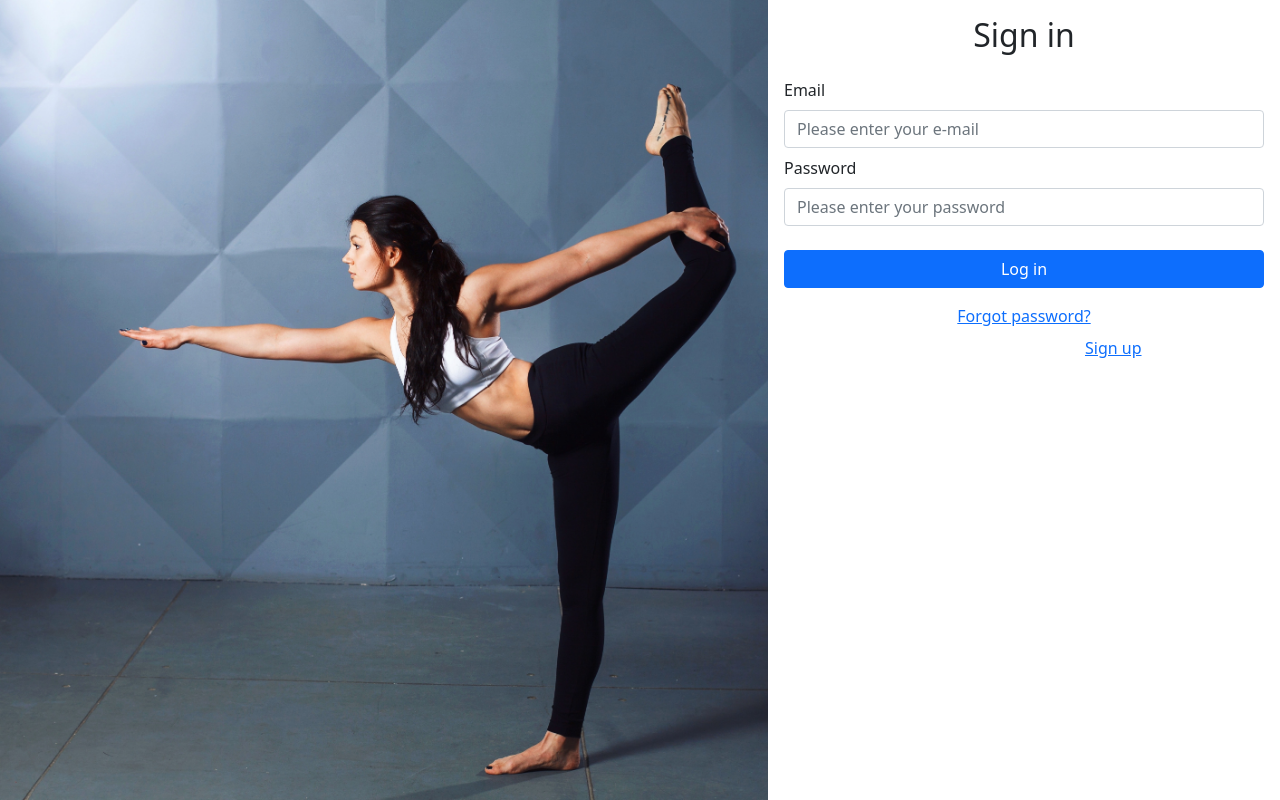
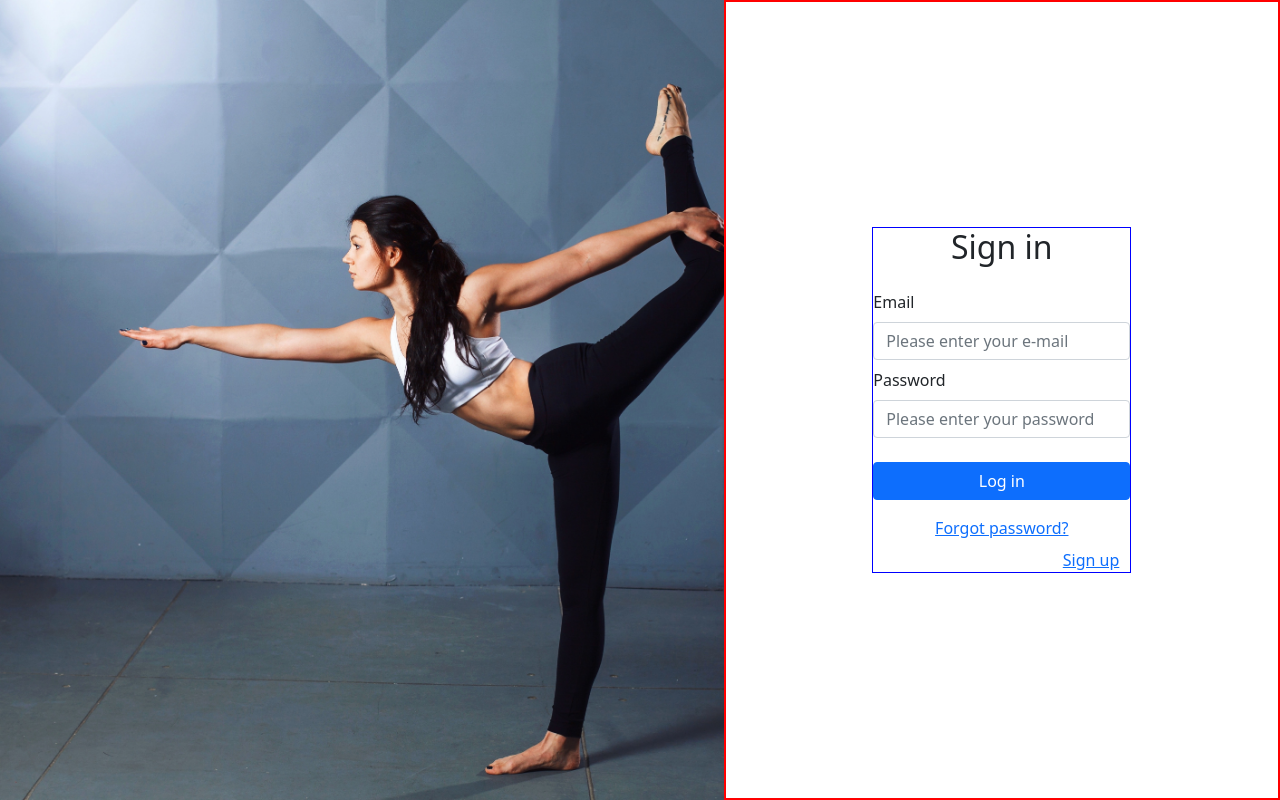
Before and after one commit to bogdiusf/gymeasure-production, a React (Create React App) app: page /login in a window 1280 px wide. Built offline with nearby package versions, Linux system fonts and the light colour scheme; no server answers.

Commit message:
Fix: minor changes login page

```diff
--- a/src/components/shared/FormContainer.js
+++ b/src/components/shared/FormContainer.js
@@ -1,22 +1,21 @@
 import React from 'react'
-import { Card, Alert } from 'react-bootstrap'
+import { Alert } from 'react-bootstrap'
 import styled from 'styled-components'
 import welcomePic from '../../images/not-logged-pic.jpg'
 
 const FormContainer = ({ children, title, error, message, footer }) => (
     <StyledBody>
         <BackgroundImage img={welcomePic} />
-        <Container>
-            <CredentialsWrapper style={{ height: '100vh' }}>
-                <Card.Body>
+
+        <CredentialsWrapper>
+            <div>
                 <h2 className="text-center mb-4">{title}</h2>
                 {error && <Alert variant="danger">{error}</Alert>}
                 {message && <Alert variant="success">{message}</Alert>}
                 {children}
                 {footer}
-                </Card.Body>
+            </div>
         </CredentialsWrapper>
-        </Container>
     </StyledBody>
 )
 
@@ -26,18 +25,29 @@ const StyledBody = styled.div`
     height: 100vh;
     width: 100%;
     display: flex;
-    justify-content: flex-end;
-`
-const Container = styled.div`
-    flex: 1;
-    min-width: 400px;
 `
 const BackgroundImage = styled.div`
     height: 100vh;
     background-image: url(${(props) => props.img});
     background-size: cover;
     flex: 1.5;
+
+    @media screen and (max-width: 450px) {
+        display: none;
+    }
 `
 const CredentialsWrapper = styled.div`
     background: white;
+    height: '100vh';
+    flex: 1;
+    width: 100%;
+    min-width: 375px;
+    padding: 35px;
+    border: 2px solid red;
+    display grid;
+    place-items: center;
+
+    > div{
+        border: 1px solid blue;
+    }
 `
```
Lines whose indentation alone changed are shown as unchanged.
